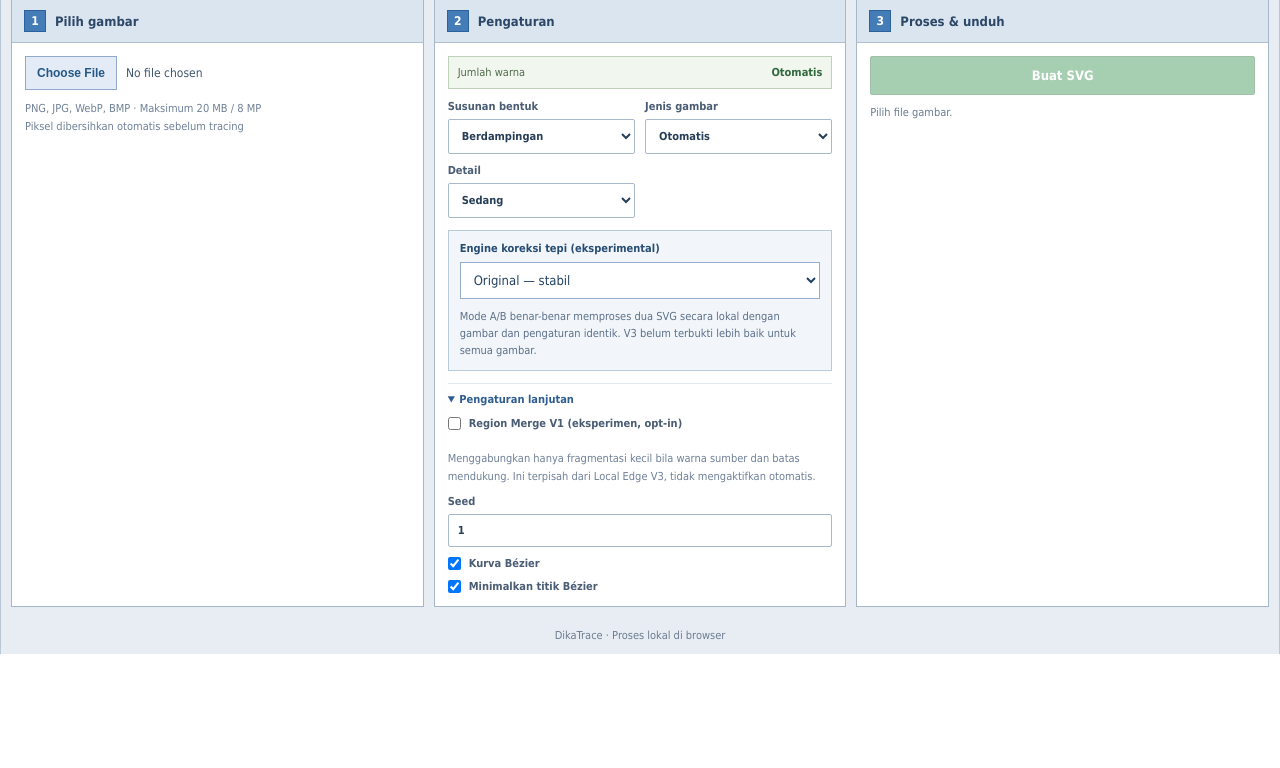
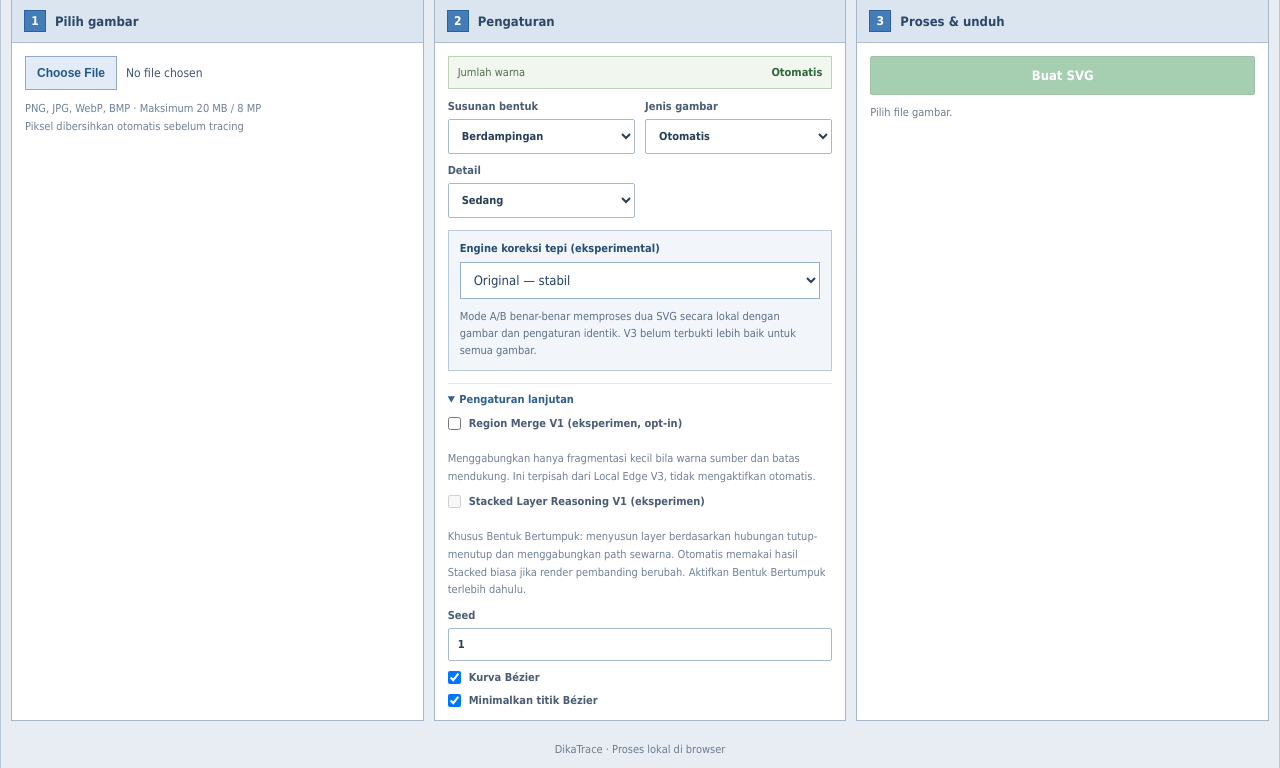
Before and after one commit to akidwush/Vectowasm, an ASP.NET Core app: page / in a window 1280 px wide, after a click on "Pengaturan lanjutan". Shown: the part 629-1397 px from the top of the page. Before the commit the page ends 1283 px from the top, so only its background shows below. Run offline with ASP.NET Core 8, Linux system fonts and the light colour scheme.

Commit message:
feat(browser): opt-in stacked-layer reasoning, enforce Stacked mode, report visual fallback

```diff
--- a/Vecto.Browser/Pages/Index.razor
+++ b/Vecto.Browser/Pages/Index.razor
@@ -135,6 +135,8 @@
                         <div class="advanced-inside">
                             <label class="check-option"><input type="checkbox" @bind="regionMergeV1" disabled="@(running || loadingFile)" /> Region Merge V1 (eksperimen, opt-in)</label>
                             <p class="help-text">Menggabungkan hanya fragmentasi kecil bila warna sumber dan batas mendukung. Ini terpisah dari Local Edge V3, tidak mengaktifkan otomatis.</p>
+                            <label class="check-option"><input type="checkbox" @bind="stackedLayerReasoningV1" disabled="@(running || loadingFile || shapeMode != ShapeMode.Stacked)" /> Stacked Layer Reasoning V1 (eksperimen)</label>
+                            <p class="help-text">Khusus Bentuk Bertumpuk: menyusun layer berdasarkan hubungan tutup-menutup dan menggabungkan path sewarna. Otomatis memakai hasil Stacked biasa jika render pembanding berubah. Aktifkan Bentuk Bertumpuk terlebih dahulu.</p>
                             <label>Seed <input type="number" @bind="seed" /></label>
                             <label class="check-option"><input type="checkbox" @bind="curveFitting" /> Kurva Bézier</label>
                             @if (curveFitting)
@@ -293,6 +295,7 @@
     private AutoPaletteEstimate? autoEstimate;
     private int seed = 1;
     private bool regionMergeV1;
+    private bool stackedLayerReasoningV1;
     private bool curveFitting = true;
     private bool optimizeNodes = true;
     private double polygonEpsilon = -1;
@@ -432,7 +435,8 @@
         PolygonEpsilon = polygonEpsilon,
         EdgeCoverageThreshold = 0.5,
         LocalEdgeRefinementV3 = enableV3,
-        RegionMergeV1 = regionMergeV1
+        RegionMergeV1 = regionMergeV1,
+        StackedLayerReasoningV1 = stackedLayerReasoningV1 && shapeMode == ShapeMode.Stacked
     };
 
     private static int CountSegments(TraceResult trace) =>
@@ -518,10 +522,15 @@
             string mergeInfo = traceOptions.RegionMergeV1
                 ? $" · Region Merge V1: -{traced.Diagnostics.RegionMergeV1MergedRegions:N0} region / {traced.Diagnostics.RegionMergeV1ChangedPixels:N0} piksel"
                 : "";
+            string stackedInfo = traceOptions.StackedLayerReasoningV1
+                ? traced.Diagnostics.StackedLayers.Reverted
+                    ? $" · Stacked Layer V1: fallback (selisih {traced.Diagnostics.StackedLayers.PixelMismatches:N0} piksel)"
+                    : $" · Stacked Layer V1: -{traced.Diagnostics.StackedLayers.PathsSaved:N0} path / {traced.Diagnostics.StackedLayers.ComparedPixels:N0} piksel diverifikasi"
+                : "";
             string v3Info = useV3
                 ? $" · Local Edge V3: {traced.Diagnostics.LocalEdgeV3MovedPoints:N0} titik digeser"
                 : " · Engine Original";
-            lastDiagnostics = $"{shapeInfo} · Deteksi otomatis{pixelInfo} · {traced.Diagnostics.TotalMs} ms · {traced.Diagnostics.RegionCount} regions · {traced.Diagnostics.NodeCount} nodes{fitStats} · {traced.Document.Palette.Count} colors{v3Info}{mergeInfo}";
+            lastDiagnostics = $"{shapeInfo} · Deteksi otomatis{pixelInfo} · {traced.Diagnostics.TotalMs} ms · {traced.Diagnostics.RegionCount} regions · {traced.Diagnostics.NodeCount} nodes{fitStats} · {traced.Document.Palette.Count} colors{v3Info}{mergeInfo}{stackedInfo}";
 
             if (compare && originalTrace is not null && originalSvg is not null && originalOptions is not null)
             {
```
